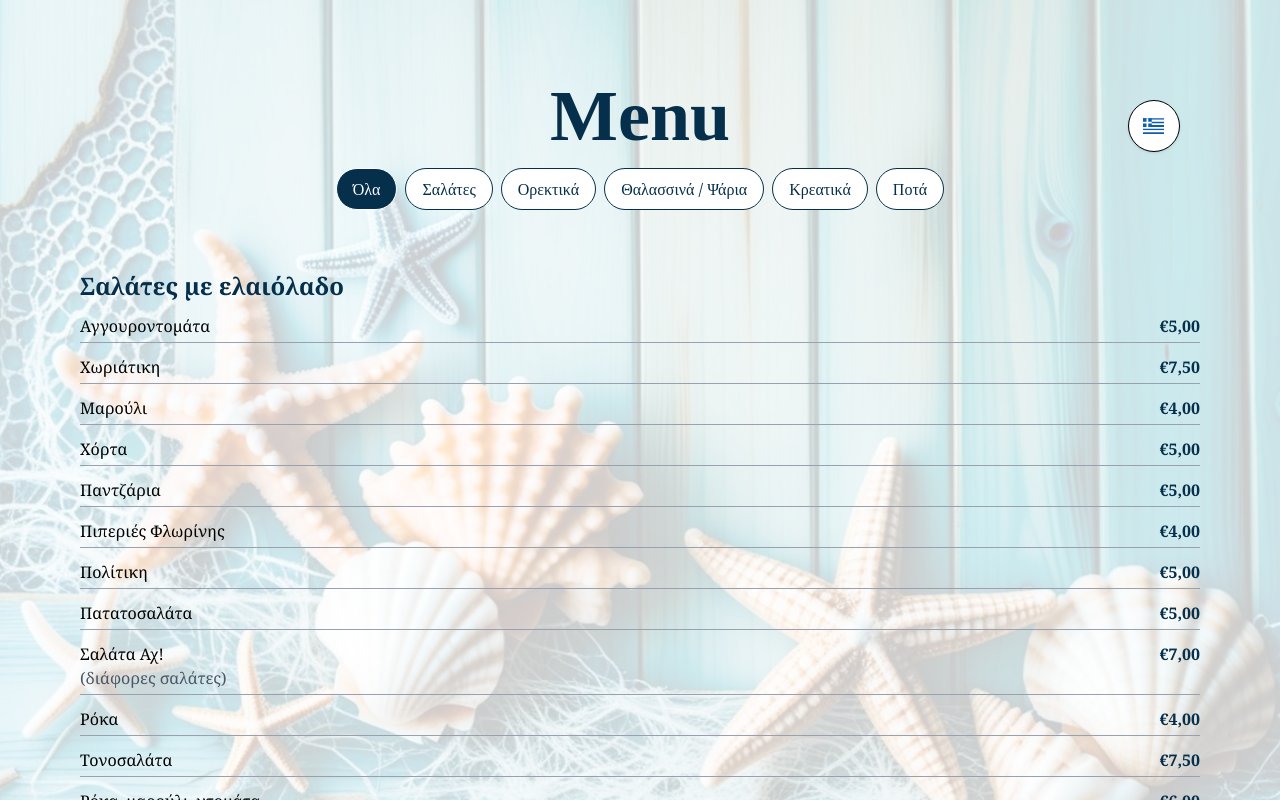
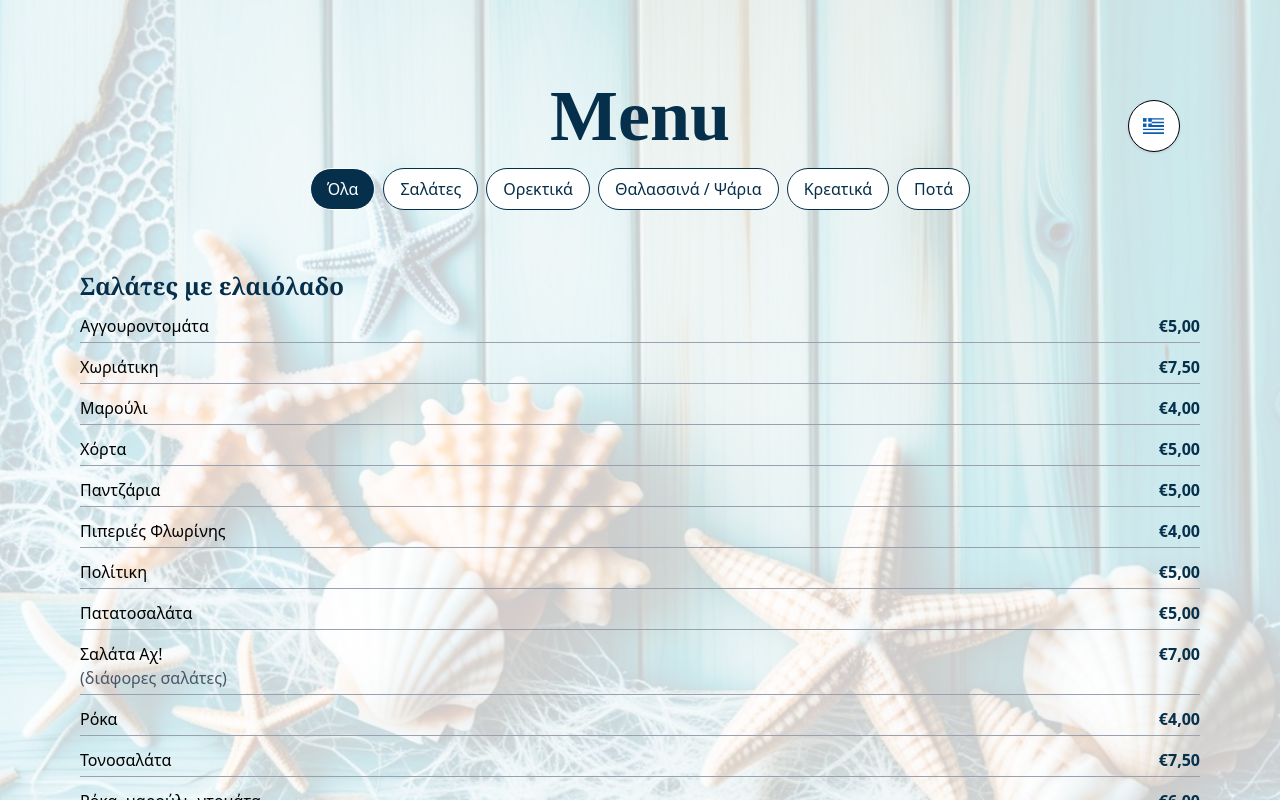
Before and after one commit to pagiannis/ax_niko_ax, a React (Vite) app: page / in a window 1280 px wide. Built offline with nearby package versions, Linux system fonts and the light colour scheme; some icons are missing; a web font is replaced by a local one.

Commit message:
Different font for menu categories and menu products

```diff
--- a/src/components/FilterBar.tsx
+++ b/src/components/FilterBar.tsx
@@ -57,7 +57,7 @@ const FilterBar = ({ selected, onSelect, language }: FilterBarProps) => {
   ];
 
   return (
-    <div className="flex justify-center flex-wrap gap-1 min-[400px]:gap-2 my-4 font-noto-serif text-sm md:text-base">
+    <div className="flex justify-center flex-wrap gap-1 min-[400px]:gap-2 my-4 font-sans text-sm md:text-base">
       {categories.map((cat) => (
         <button
           key={cat.en}
--- a/src/components/FrozenFooter.tsx
+++ b/src/components/FrozenFooter.tsx
@@ -13,7 +13,7 @@ const FrozenFooter = ({ language }: Props) => {
   };
 
   return (
-    <div className="text-center font-serif font-bold">
+    <div className="text-center font-sans font-bold">
       {frozenLabels[language] || frozenLabels.en}
     </div>
   );
--- a/src/components/MenuSection.tsx
+++ b/src/components/MenuSection.tsx
@@ -7,8 +7,10 @@ type MenuSectionProps = {
 };
 
 const MenuSection = ({ title, items, language }: MenuSectionProps) => (
-  <div className="mt-15 mb-10 font-serif ">
-    <h3 className="text-2xl font-extrabold text-sky-950 mb-3">{title}</h3>
+  <div className="mt-15 mb-10">
+    <h3 className="text-2xl font-extrabold font-serif text-sky-950 mb-3">
+      {title}
+    </h3>
     <ul className="space-y-3">
       {items.map((item, idx) => (
         <li
@@ -16,7 +18,7 @@ const MenuSection = ({ title, items, language }: MenuSectionProps) => (
           className="flex justify-between items-start border-b border-gray-400 pb-1 last:border-0"
         >
           <div>
-            <p className="text-base">{item.name[language]}</p>
+            <p className="text-base font-sans">{item.name[language]}</p>
             {item.description && (
               <p className="text-base text-gray-600">
                 {item.description[language]}
```
